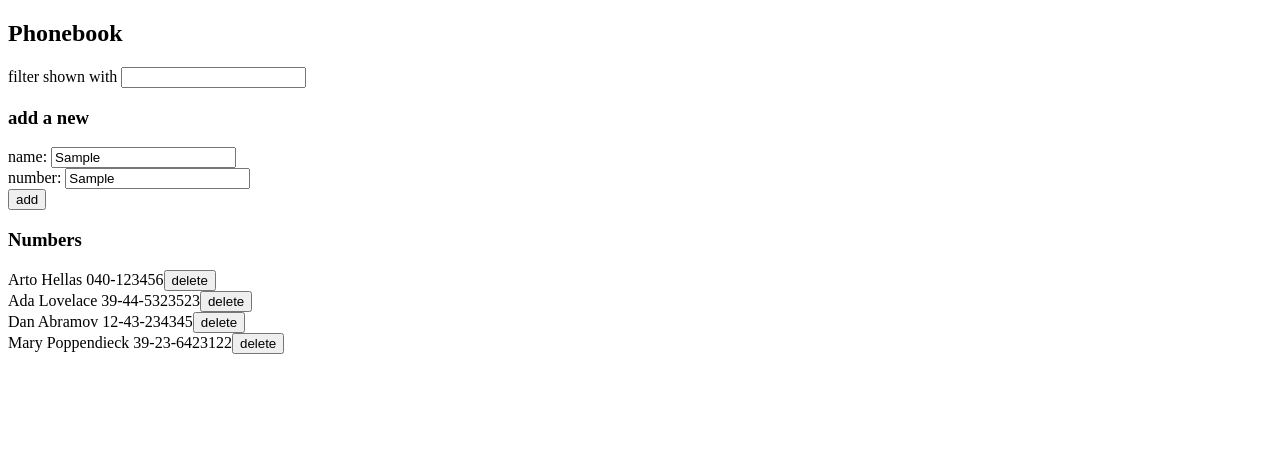
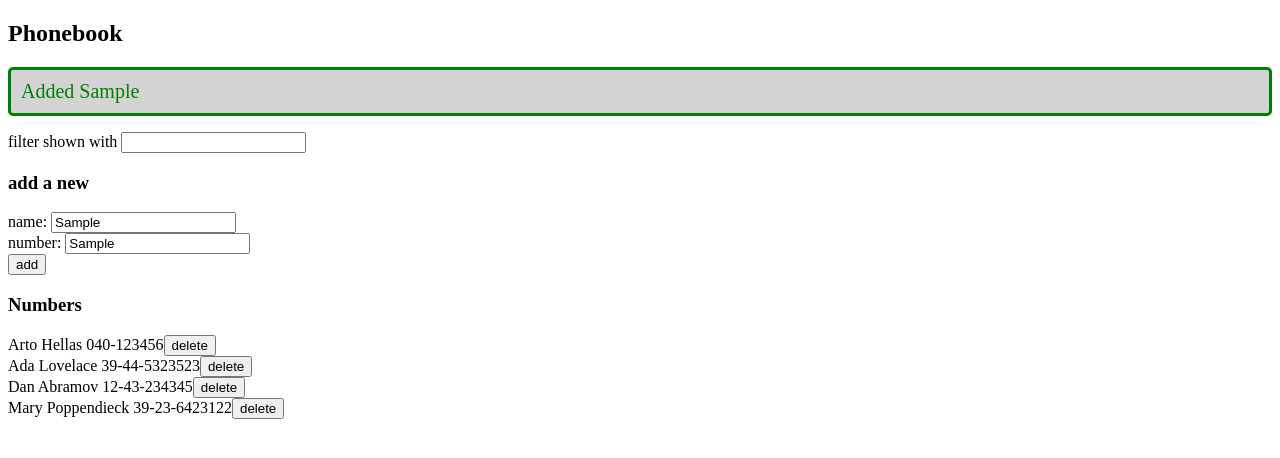
Before and after one commit to InZaneManInAZuite/FullStackOpen, a React (Vite) app in the folder part2/phonebook/: page / in a window 1280 px wide. Both pictures are taken after typing "Sample", "Sample" into the empty fields and a click on the button "add". Shown: the top 458 px of the page. Built offline with nearby package versions, Linux system fonts and the light colour scheme; no server answers; data requests are answered from the project's data file.

Commit message:
add: done with exercise 2.15 and 2.16

```diff
--- a/part2/phonebook/src/App.jsx
+++ b/part2/phonebook/src/App.jsx
@@ -2,6 +2,7 @@ import { useState, useEffect } from 'react'
 import axios from 'axios'
 import PersonService from './services/PersonService'
 import Filter from './components/Filter'
+import Notification from './components/Notification'
 import PersonForm from './components/PersonForm'
 import Persons from './components/Persons'
 
@@ -10,26 +11,32 @@ const App = () => {
   const [newName, setNewName] = useState('')
   const [newNumber, setNewNumber] = useState('')
   const [filter, setFilter] = useState('')
+  const [notif, setNotif] = useState(null)
 
   const personService = PersonService
 
-
-
+  // Fetch persons from db
   useEffect(() => {
     personService
       .getAll()
       .then(persons => setPersons(persons))
   }, [])
 
+  // Display notification for 5 seconds
+  useEffect(() => {
+    if (notif) {
+      setTimeout(() => {
+        setNotif(null)
+      }, 5000)
+    }
+  }, [notif])
 
-
+  // Event handlers for form inputs
   const handleFilterChange = (event) => { setFilter(event.target.value) }
   const handleNameChange = (event) => { setNewName(event.target.value) }
   const handlenumChange = (event) => { setNewNumber(event.target.value) }
 
-
-
-
+  // Event handler for form submission
   const handleOnSubmit = (event) => {
     event.preventDefault()
 
@@ -37,13 +44,19 @@ const App = () => {
     const personExists = persons.find(person => person.name === newName)
     if (personExists) {
       if (window.confirm(`${newName} is already added to the phonebook, replace the old number with a new one?`)) {
+
+        // Update person's number
         const updatedPerson = { ...personExists, number: newNumber }
 
+        // Update person in phonebook and db
         personService
           .update(personExists.id, updatedPerson)
           .then(returnedPerson => {
             setPersons(persons.map(person => person.id !== personExists.id ? person : returnedPerson))
           })
+
+        // Display notification
+        setNotif(`Updated ${newName}`)
       }
       return
     }
@@ -55,17 +68,19 @@ const App = () => {
       id: (persons.length + 1).toString()
     }
 
-    // Add new person to the phonebook
+    // Add new person to the phonebook and db
     personService
       .create(newPerson)
       .then(returnedPerson => {
         setPersons(persons.concat(returnedPerson))
       })
 
+    // Display notification
+    setNotif(`Added ${newPerson.name}`)
+
     // Clear input fields
     setNewName('')
     setNewNumber('')
-
   }
 
 
@@ -77,6 +92,7 @@ const App = () => {
   return (
     <div>
       <h2>Phonebook</h2>
+      <Notification message={notif}/>
       <Filter onChange={handleFilterChange}/>
       <h3>add a new</h3>
       <PersonForm
--- /dev/null
+++ b/part2/phonebook/src/components/Notification.jsx
@@ -0,0 +1,25 @@
+const Notification = ({ message }) => {
+
+    const confirmationStyle = {
+      color: 'green',
+      background: 'lightgrey',
+      fontSize: 20,
+      borderStyle: 'solid',
+      borderRadius: 5,
+      padding: 10,
+      marginBottom: 10
+    }
+
+
+    if (message === null) {
+      return null
+    }
+
+    return (
+      <div style={confirmationStyle}>
+        {message}
+      </div>
+    )
+  }
+
+export default Notification
```
